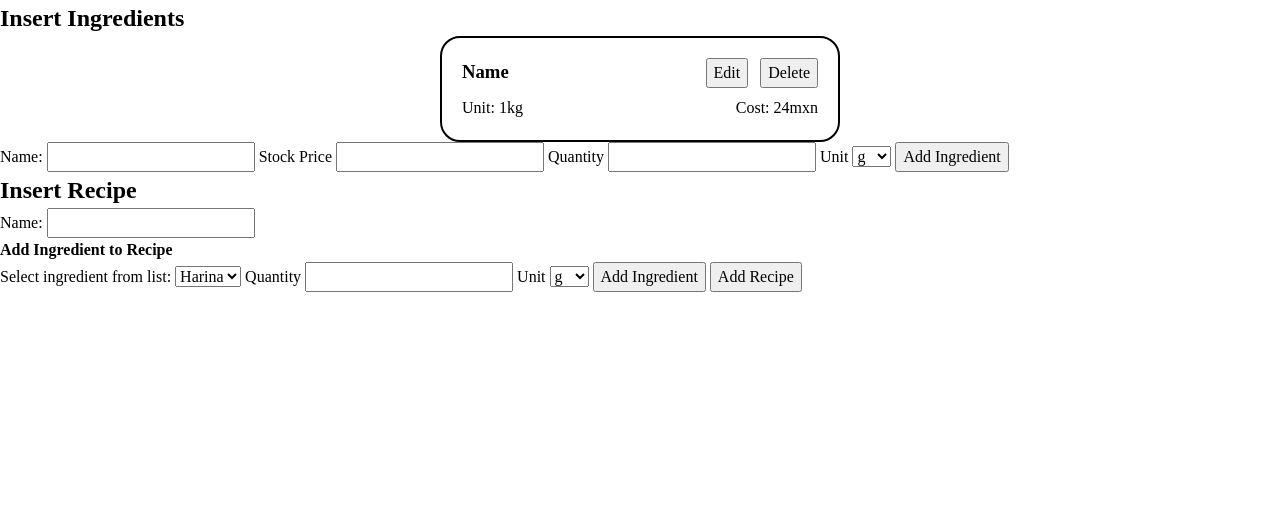
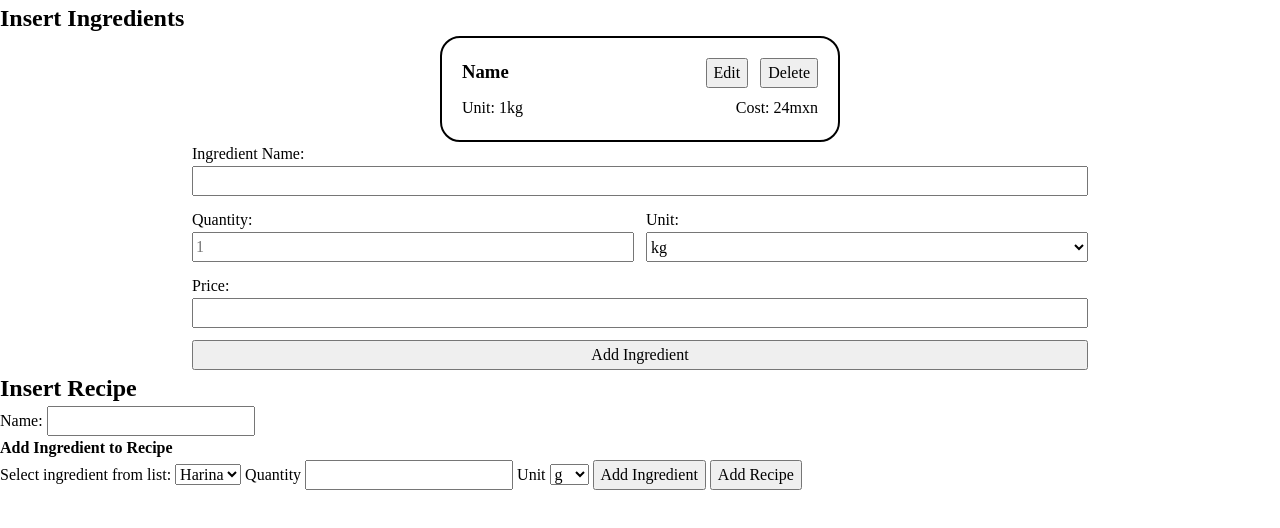
Before and after one commit to MCurb/recipe-cost-calculator, a website built with webpack: page src/template.html in a window 1280 px wide. Built offline with nearby package versions, Linux system fonts and the light colour scheme.

Commit message:
fix: improve ingredient's form styles and organization

```diff
--- a/src/styles.css
+++ b/src/styles.css
@@ -104,3 +104,36 @@ h6 {
 .ing-info-container {
   flex-wrap: wrap;
 }
+
+/* Ingredient Form */
+
+.ingredient-form {
+  display: flex;
+  flex-direction: column;
+  align-items: center;
+  gap: 12px;
+}
+
+.ingredient-form label {
+  display: flex;
+  flex-direction: column;
+}
+
+.ingredient-form > * {
+  width: 70%;
+}
+
+.package-size {
+  display: flex;
+  /* flex-direction: column; */
+  gap: 12px;
+}
+
+.package-size > * {
+  flex: 1;
+  min-width: 0;
+}
+
+.package-size .ing-unit {
+  flex: 1
+}
--- a/src/template.html
+++ b/src/template.html
@@ -24,27 +24,29 @@
           </div>
         </div>
       </div>
-      <form>
+      <form class="ingredient-form">
         <label>
-          Name:
+          Ingredient Name:
           <input type="text" class="ing-name" />
         </label>
+        <div class="package-size">
+          <label>
+            Quantity:
+            <input type="number" placeholder="1" class="ing-quantity" />
+          </label>
+          <label>
+            Unit:
+            <select class="ing-unit">
+              <option value="grams">g</option>
+              <option value="kilograms" selected>kg</option>
+              <option value="liters">lt</option>
+              <option value="milliliters">ml</option>
+            </select>
+          </label>
+        </div>
         <label>
-          Stock Price
+          Price:
           <input type="number" class="ing-price" />
-        </label>
-        <label>
-          Quantity
-          <input type="number" class="ing-quantity" />
-        </label>
-        <label>
-          Unit
-          <select class="ing-unit">
-            <option value="grams" selected>g</option>
-            <option value="kilograms">kg</option>
-            <option value="liters">lt</option>
-            <option value="milliliters">ml</option>
-          </select>
         </label>
         <button type="button" class="add-ing-btn">Add Ingredient</button>
       </form>
```
